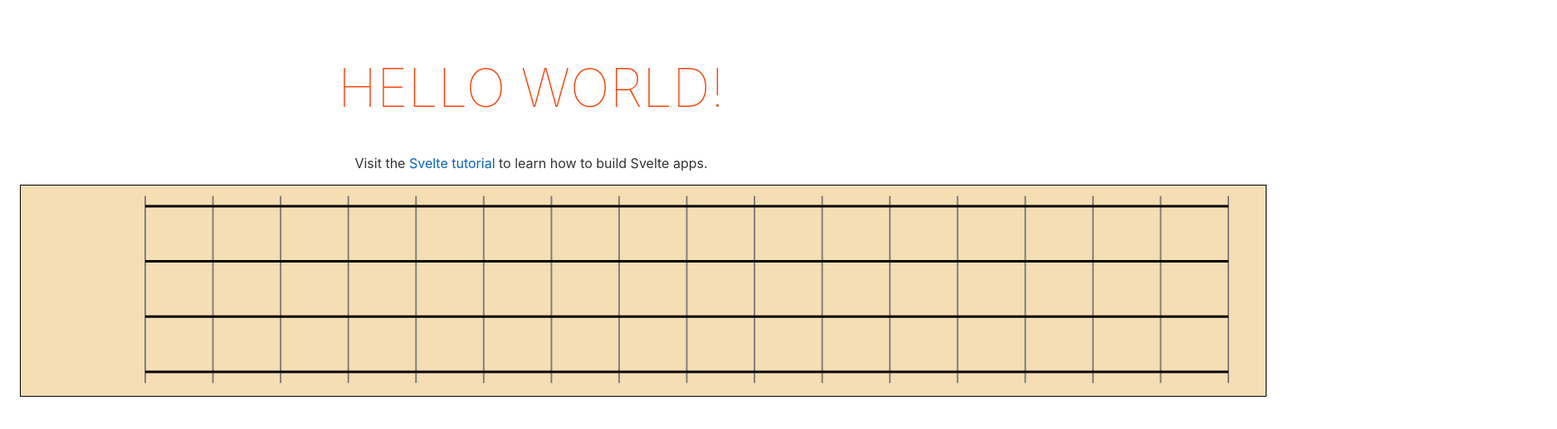
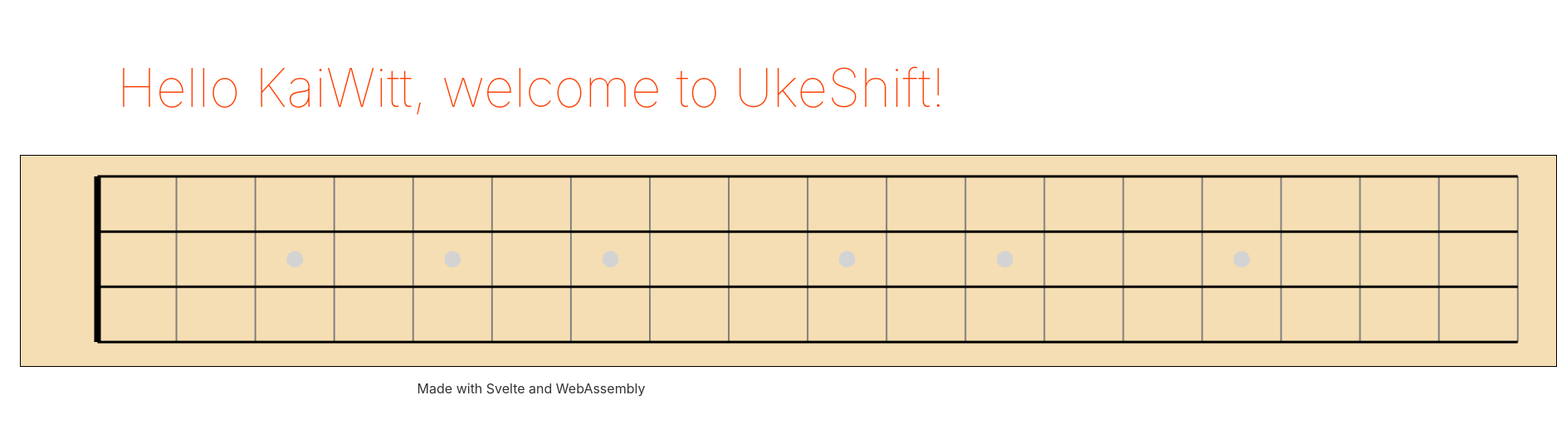
Before and after one commit to KaiWitt/uke-shift, a Svelte app: page / in a window 1280 px wide. Shown: the top 518 px of the page at 83% size, 1876 px wide, since content can reach past the window. Built offline with nearby package versions, Linux system fonts and the light colour scheme.

Commit message:
Add marker

```diff
--- a/src/App.svelte
+++ b/src/App.svelte
@@ -4,12 +4,9 @@
 </script>
 
 <main>
-	<h1>Hello {name}!</h1>
-	<p>
-		Visit the <a href="https://svelte.dev/tutorial">Svelte tutorial</a> to learn
-		how to build Svelte apps.
-	</p>
+	<h1>Hello {name}, welcome to UkeShift!</h1>
 	<Uke />
+	<p>Made with Svelte and WebAssembly</p>
 </main>
 
 <style>
@@ -22,7 +19,6 @@
 
 	h1 {
 		color: #ff3e00;
-		text-transform: uppercase;
 		font-size: 4em;
 		font-weight: 100;
 	}
--- a/src/Uke.svelte
+++ b/src/Uke.svelte
@@ -1,48 +1,37 @@
 <script>
+    import { createStrings, createFrets, createNut, createMarks } from "./uke";
+    export let width = 1850;
     export let height = 250;
-    export let width = 1500;
-    // TODO: fret count
+    export let fretCount = 18;
 
     // Uke strings
-    let stringos = {
-        color: "black",
-        size: 3,
-        len: 0.87 * width,
-        x1: 0.1 * width,
-        y: [
-            { y: 0.1 * height },
-            { y: 0.366 * height },
-            { y: 0.633 * height },
-            { y: 0.9 * height },
-        ],
-    };
+    let strings = createStrings(width, height);
 
     // Frets
-    let frets = {
-        color: "grey",
-        size: 2,
-        len: 1.13 * (stringos.y.slice(-1)[0].y - stringos.y[0].y),
-        y1: 0.5 * stringos.y[0].y,
-        x: [
-            { x: stringos.x1 },
-            { x: stringos.x1 + (1 / 16) * stringos.len },
-            { x: stringos.x1 + (2 / 16) * stringos.len },
-            { x: stringos.x1 + (3 / 16) * stringos.len },
-            { x: stringos.x1 + (4 / 16) * stringos.len },
-            { x: stringos.x1 + (5 / 16) * stringos.len },
-            { x: stringos.x1 + (6 / 16) * stringos.len },
-            { x: stringos.x1 + (7 / 16) * stringos.len },
-            { x: stringos.x1 + (8 / 16) * stringos.len },
-            { x: stringos.x1 + (9 / 16) * stringos.len },
-            { x: stringos.x1 + (10 / 16) * stringos.len },
-            { x: stringos.x1 + (11 / 16) * stringos.len },
-            { x: stringos.x1 + (12 / 16) * stringos.len },
-            { x: stringos.x1 + (13 / 16) * stringos.len },
-            { x: stringos.x1 + (14 / 16) * stringos.len },
-            { x: stringos.x1 + (15 / 16) * stringos.len },
-            { x: stringos.x1 + (16 / 16) * stringos.len },
-        ],
-    };
+    let frets = createFrets(
+        strings.x1,
+        strings.y[0].y,
+        strings.y.slice(-1)[0].y,
+        strings.len,
+        fretCount
+    );
+
+    // Nut
+    let nut = createNut(
+        strings.x1,
+        strings.y[0].y,
+        strings.y.slice(-1)[0].y,
+        4 * frets.size
+    );
+
+    // Marks
+    let marks = createMarks(
+        nut.x,
+        frets.x.slice(-1)[0].x,
+        height / 2,
+        fretCount,
+        10
+    );
 </script>
 
 <div>
@@ -53,28 +42,35 @@
                 x1={x}
                 y1={frets.y1}
                 x2={x}
-                y2={frets.y1 + frets.len}
+                y2={frets.y2}
                 style="stroke:{frets.color};stroke-width:{frets.size}"
             />
         {/each}
 
+        <!-- Nut -->
+        <line
+            x1={nut.x}
+            y1={nut.y1}
+            x2={nut.x}
+            y2={nut.y2}
+            style="stroke:{nut.color};stroke-width:{nut.size}"
+        />
+
         <!-- 4 Uke Strings -->
-        {#each stringos.y as { y }}
+        {#each strings.y as { y }}
             <line
-                x1={stringos.x1}
+                x1={strings.x1}
                 y1={y}
-                x2={stringos.x1 + stringos.len}
+                x2={strings.x1 + strings.len}
                 y2={y}
-                style="stroke:{stringos.color};stroke-width:{stringos.size}"
+                style="stroke:{strings.color};stroke-width:{strings.size}"
             />
         {/each}
 
         <!-- Fret marker -->
-        <!-- <svg height={diameter} width={diameter}>
-            <circle cx={radius} cy={radius} r={radius} fill="lightgrey" />
-            <text x={radius} y={radius} text-anchor="middle" fill="white">{number}</text
-            >
-        </svg> -->
+        {#each marks as { x, y, r }}
+            <circle cx={x} cy={y} {r} fill="lightgrey" />
+        {/each}
 
         <!-- Note -->
         <!-- <svg height={diameter} width={diameter}>
--- a/src/main.ts
+++ b/src/main.ts
@@ -3,7 +3,7 @@ import App from './App.svelte';
 const app = new App({
 	target: document.body,
 	props: {
-		name: 'world'
+		name: 'KaiWitt'
 	}
 });
 
--- /dev/null
+++ b/src/uke.js
@@ -0,0 +1,67 @@
+import { null_to_empty } from "svelte/internal";
+
+export { createStrings, createFrets, createNut, createMarks }
+
+function createStrings(width, height) {
+    let strings = {
+        color: 'black',
+        size: 3,
+        len: 0.925 * width,
+        x1: 0.05 * width,
+        y: [
+            { y: 0.1 * height },
+            { y: (0.1 + 8 / 30) * height },
+            { y: (0.1 + (2 * 8) / 30) * height },
+            { y: 0.9 * height },
+        ],
+    };
+    console.log('Strings: ', strings);
+
+    return strings;
+}
+
+function createFrets(firstX, stringY1, stringY2, stringLen, count) {
+    let posX = [];
+    for (let i = 0; i <= count; i++) {
+        let x = { x: firstX + (i / count) * stringLen };
+        posX.push(x);
+    }
+    let frets = {
+        color: "grey",
+        size: 2,
+        x: posX,
+        y1: stringY1,
+        y2: stringY2,
+    };
+    console.log('Frets: ', frets);
+
+    return frets;
+}
+
+function createNut(x, y1, y2, size) {
+    let nut = {
+        color: "black",
+        size: size,
+        y1: y1,
+        y2: y2,
+        x: x
+    };
+    console.log('Nut: ', nut);
+
+    return nut;
+}
+
+function createMarks(x1, x2, y, fretCount, r) {
+    let marks = [];
+    let step = (x2 - x1) / fretCount;
+    for (let i = 0; i <= fretCount; i++) {
+        if ([3, 5, 7, 10, 12, 15].includes(i)) {
+            let x = { x: x1 + (i - 0.5) * step, y: y, r: r };
+            marks.push(x);
+        }
+    }
+    console.log('Marks: ', marks);
+    console.log('Step: ', step);
+
+    return marks;
+}
```
Also changed, not shown: src/Header.svelte (deleted), src/Logo.svelte (added).
